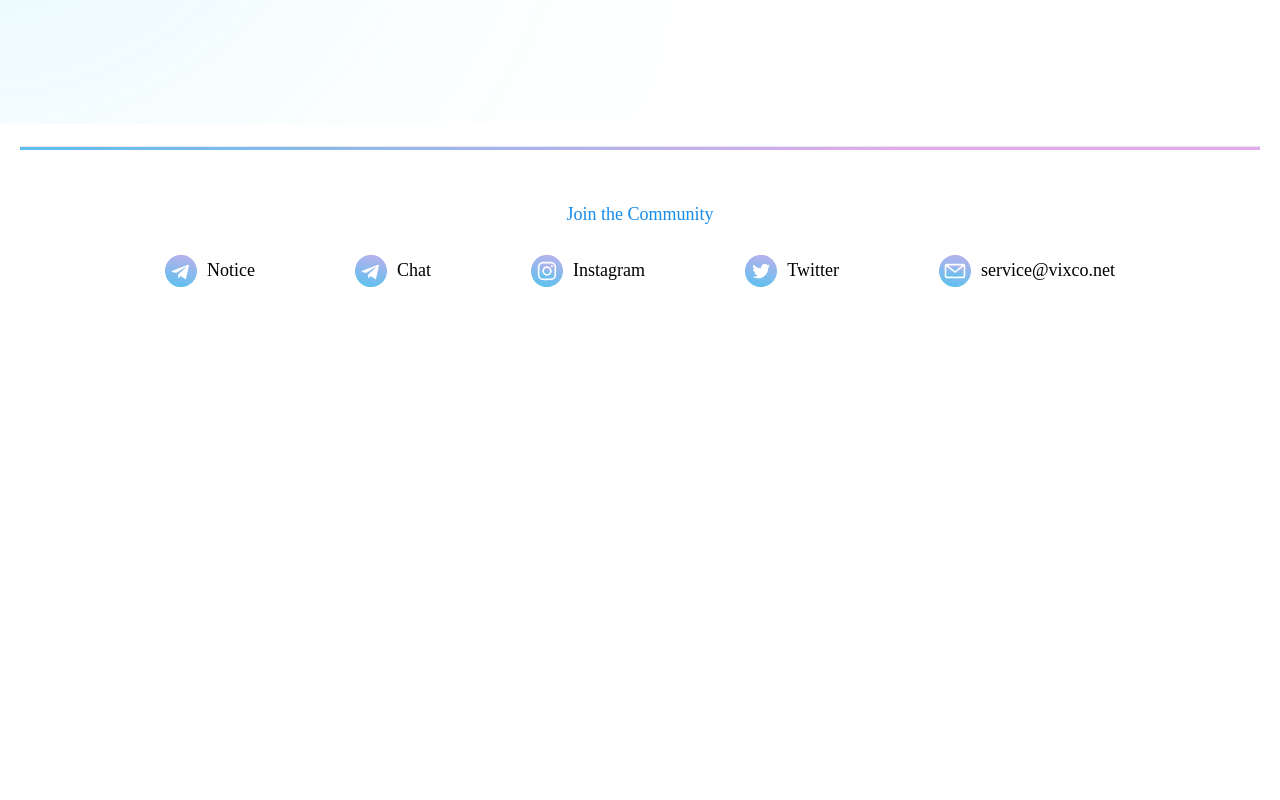
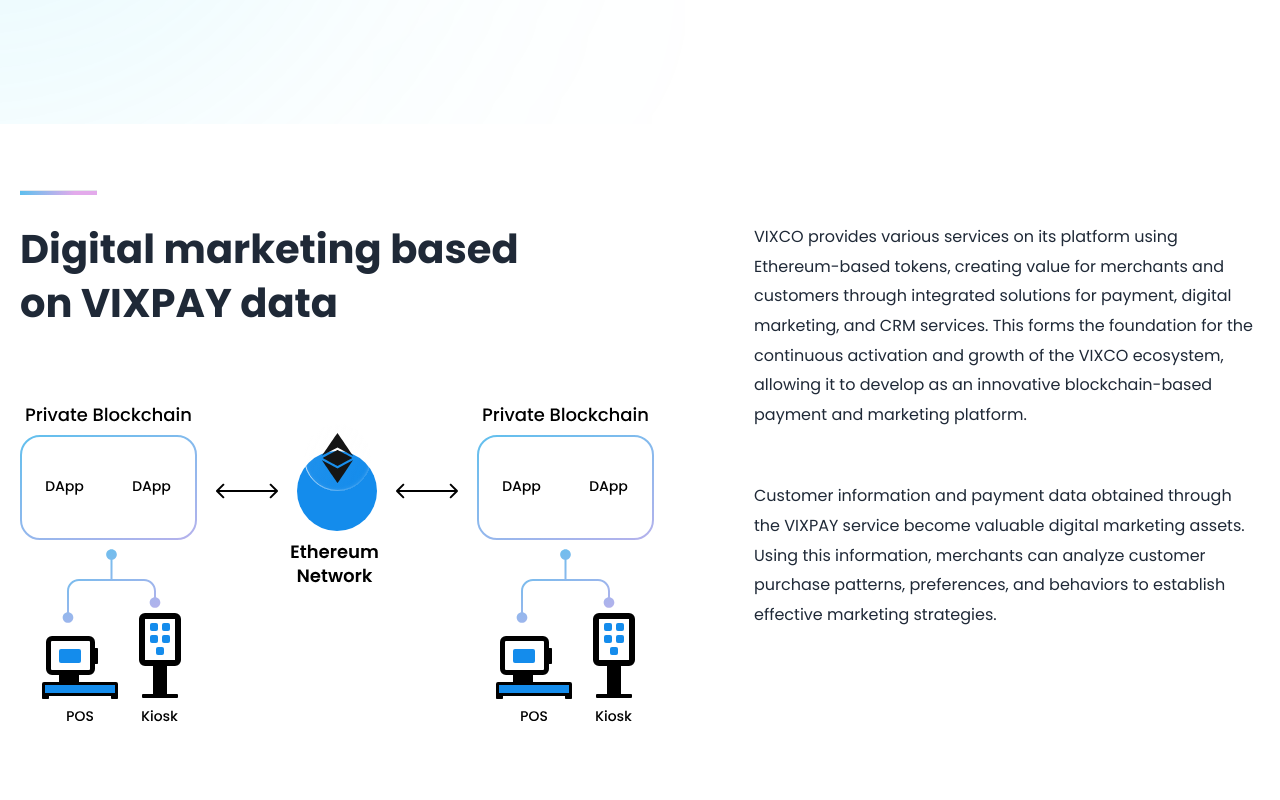
Before and after one commit to sardorkhayitmuradov/vixco-nextJS13, a Next.js app: page / in a window 1280 px wide. Shown: the part 2320-3120 px from the top of the page. Before the commit the page ends 2655 px from the top, so only its background shows below. Built offline with nearby package versions, Linux system fonts and the light colour scheme; a web font is replaced by a local one.

Commit message:
dg-vixpay-data

```diff
--- a/app/page.js
+++ b/app/page.js
@@ -4,6 +4,7 @@
 import about from '../public/assets/images/about.svg';
 import bulb from '../public/assets/images/light-bulb.svg';
 import proccess from '../public/assets/images/proccess.svg';
+import dgMarketingVixpay from '../public/assets/images/dg-marketing-vixco.svg';
 
 export default function Home() {
   return (
@@ -30,7 +31,7 @@
             </Button>
           </div>
         </div>
-        <div className='max-w-[1000px] hover:scale-105 duration-300 mx-auto w-full p-5 rounded-20 shadow-shadow-1 absolute bg-white -bottom-20 text-center left-1/2 transform -translate-x-1/2'>
+        <div className='max-w-[1000px] hover:scale-105 duration-300 mx-auto w-full p-5 rounded-20 shadow-shadow-1 absolute bg-white -bottom-20 text-center left-1/2 transform -translate-x-1/2 cursor-pointer'>
           <h3 className='text-2lg-bold font-PoppinsBold linear-txt-3 mb-[15px] text-center'>
             VIXCO x VIXPAY
           </h3>
@@ -113,6 +114,39 @@
           </div>
         </div>
       </section>
+      <section className='pt-[66px] pb-[60px]'>
+        <div className='max-w-xl w-full mx-auto'>
+          <hr className='inline-block linear-bg-3 p-[2px] w-[6.2%] mb-5' />
+          <div className='w-full flex justify-between'>
+            <div>
+              <div className='mb-[73px]'>
+                <h2 className='text-tonal-800 text-4xl-bold font-PoppinsBold max-w-[510px]'>
+                  Digital marketing based on <span>VIXPAY</span> data{' '}
+                </h2>
+              </div>
+              <Image src={dgMarketingVixpay} alt='dg-marketing-vixpay' />
+            </div>
+            <div className='max-w-[506px] w-full'>
+              <p className='mb-[52px] text-md-regular font-PoppinsRegular text-tonal-800'>
+                VIXCO provides various services on its platform using
+                Ethereum-based tokens, creating value for merchants and
+                customers through integrated solutions for payment, digital
+                marketing, and CRM services. This forms the foundation for the
+                continuous activation and growth of the VIXCO ecosystem,
+                allowing it to develop as an innovative blockchain-based payment
+                and marketing platform.{' '}
+              </p>
+              <p className='text-md-regular font-PoppinsRegular text-tonal-800'>
+                Customer information and payment data obtained through the
+                VIXPAY service become valuable digital marketing assets. Using
+                this information, merchants can analyze customer purchase
+                patterns, preferences, and behaviors to establish effective
+                marketing strategies.
+              </p>
+            </div>
+          </div>
+        </div>
+      </section>
     </main>
   );
 }
```
